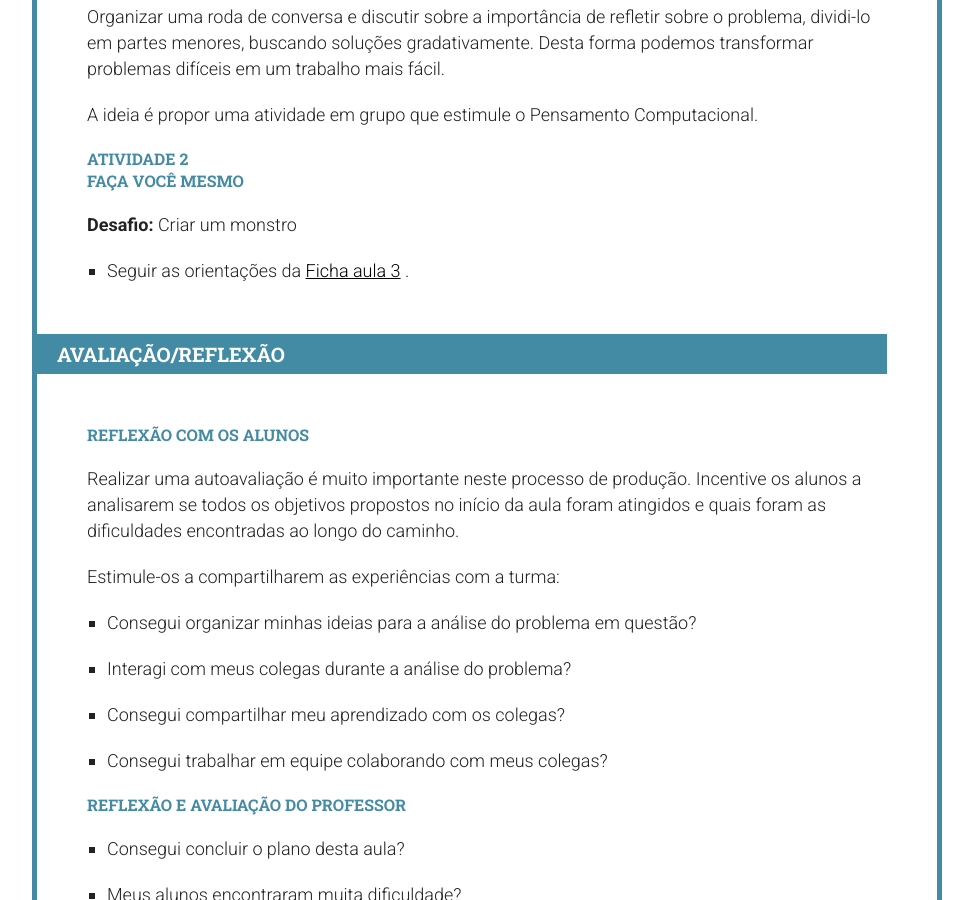
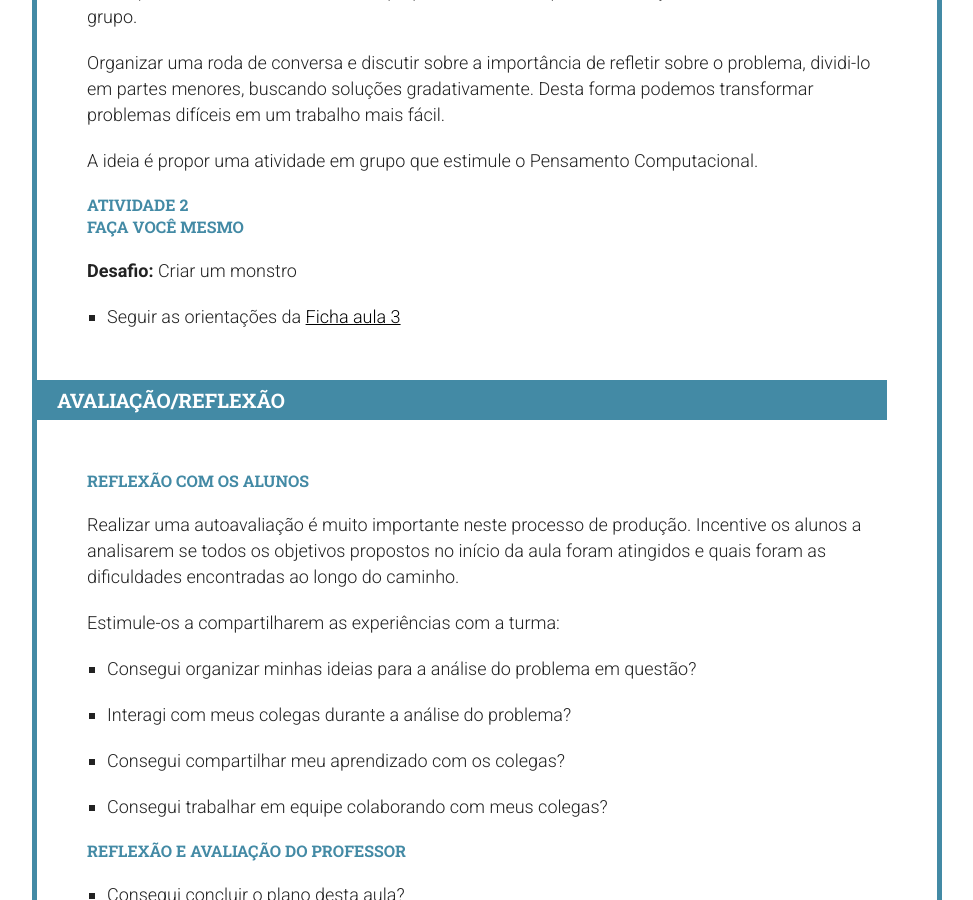
Before and after one commit to Programae/blocos, a Jekyll site: the page built from _posts/2015-01-01-aula04.md, in a window 1280 px wide and 900 px high, scrolled down 1960 px. Shown: the whole window, without its empty margins (153-1126 px from the left). Built offline with Jekyll 4.4.1, drawn with Linux system fonts in a browser that asks for light colours; nearby versions of some CDN libraries; library files that are not in the unit come from our copies.

```diff
--- a/_posts/2015-01-01-aula04.md
+++ b/_posts/2015-01-01-aula04.md
@@ -23,13 +23,14 @@ tags: [scratch, codeorg, programaê, tutorial]
 
 <iframe width="560" height="315" src="https://www.youtube.com/embed/injJWiSA0pw" frameborder="0" allowfullscreen></iframe>
 
-[Ficha aula 3](/blocos/pdf/ficha%203-PensamentoComputacional.pdf)
+[Ficha aula 3](/blocos/pdf/Ficha%203-PensamentoComputacional.pdf)
 
 ## Preparação
 
 ### Antes da aula
  - Fazer o download do vídeo – Atividade Desplugada: Pensamento Computacional
- - Realizar o download da [Ficha aula 3](/blocos/pdf/ficha%203-PensamentoComputacional.pdf)
+ - Realizar o download da [Ficha aula 3](/blocos/pdf/Ficha%203-PensamentoComputacional.pdf)
+
 .
  - Preparar o material concreto: imagens de monstros, partes dos rostos dos monstros (olhos, boca, orelha, nariz)
 
@@ -49,8 +50,8 @@ A ideia é propor uma atividade em grupo que estimule o Pensamento Computacional
 
 **Desafio:** Criar um monstro
 
- - Seguir as orientações da [Ficha aula 3](/blocos/pdf/ficha%203-PensamentoComputacional.pdf)
-.
+ - Seguir as orientações da [Ficha aula 3](/blocos/pdf/Ficha%203-PensamentoComputacional.pdf)
+
 
 
 ## Avaliação/reflexão
```
